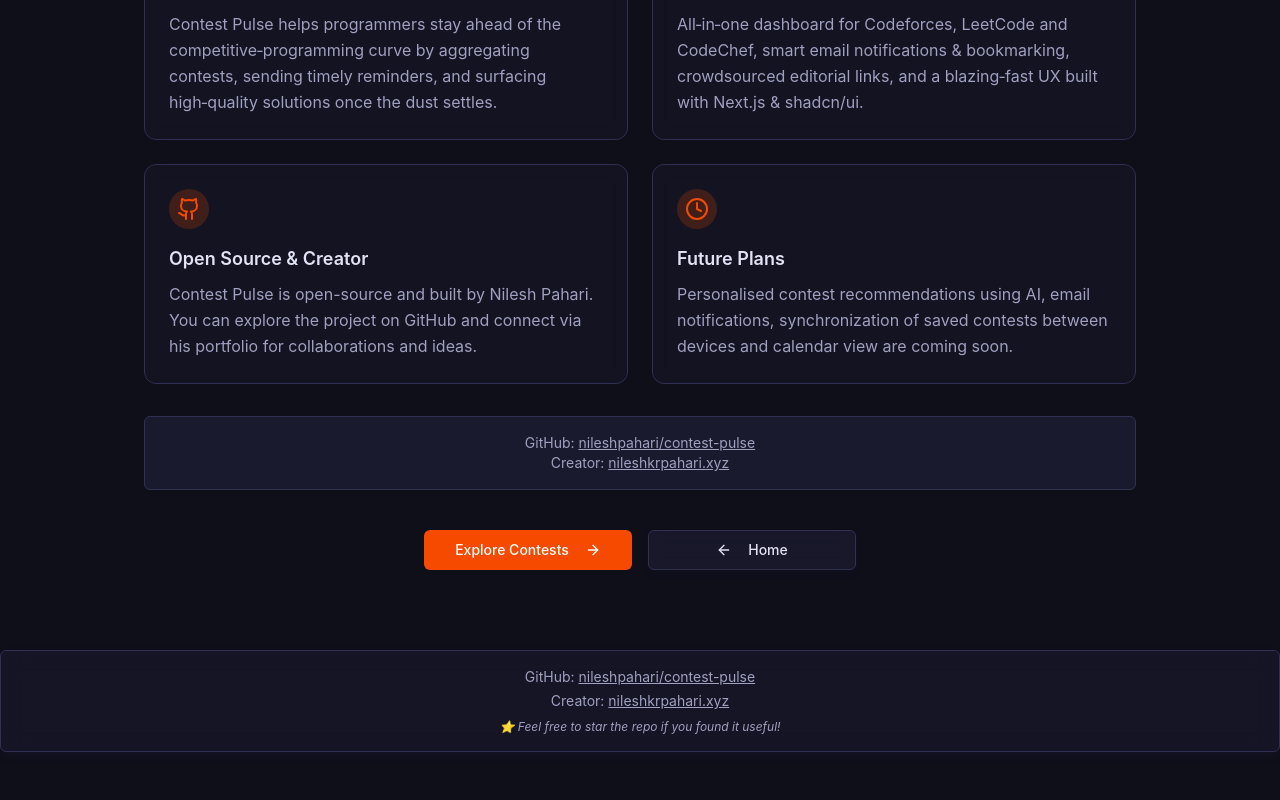
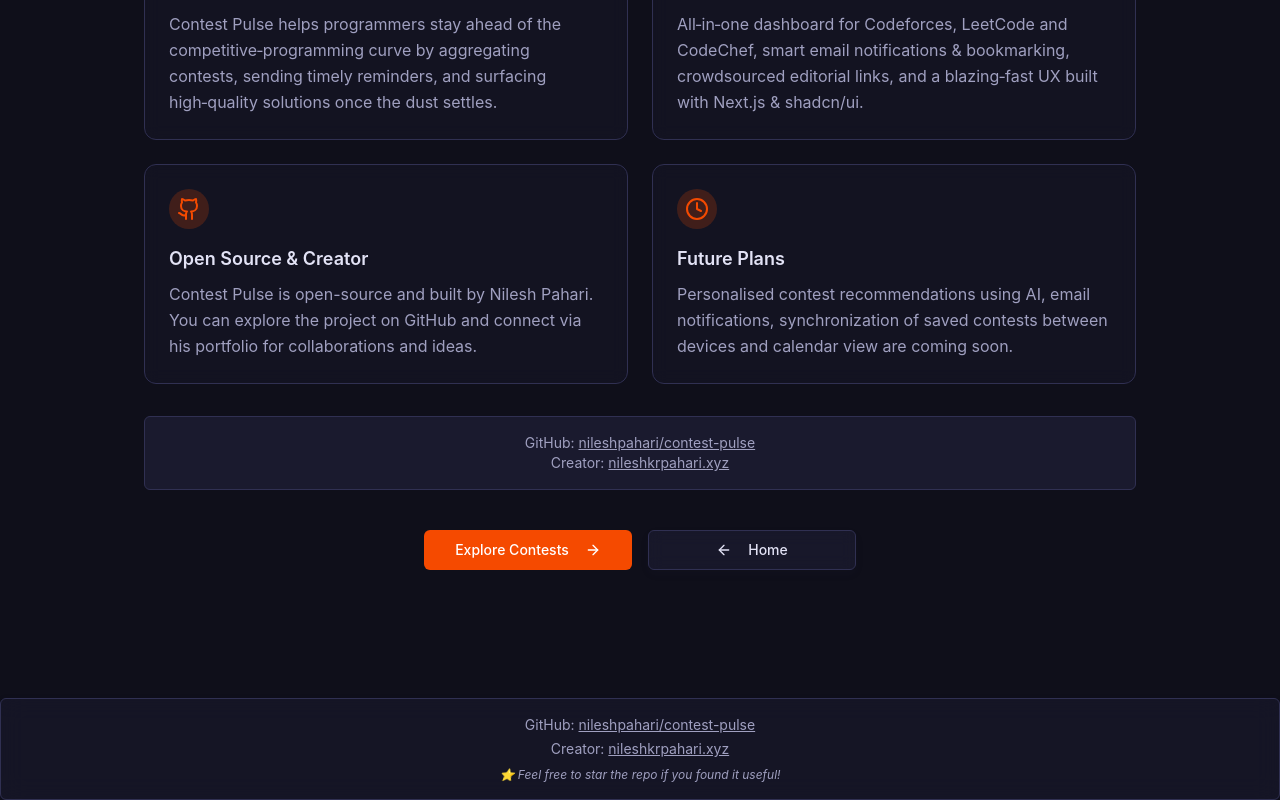
Before and after one commit to nileshpahari/contest-pulse, a Next.js app: page /about in a window 1280 px wide. Shown: the part 378-1178 px from the top of the page. Before the commit the page ends 1130 px from the top, so only its background shows below. Built offline with nearby package versions, Linux system fonts and the light colour scheme; no server answers.

Commit message:
update footer

```diff
--- a/src/components/Footer.tsx
+++ b/src/components/Footer.tsx
@@ -8,8 +8,8 @@
       <motion.div
         initial={{ opacity: 0, y: 10 }}
         animate={{ opacity: 1, y: 0 }}
-        transition={{ duration: 0.5, delay: 1.6 }}
-        className="relative z-10 mt-4 w-full flex justify-center flex-end"
+        transition={{ duration: 0.5, delay: 0.5 }}
+        className="relative z-10 mt-16 w-full flex justify-center flex-end"
       >
         <div className="w-full rounded-md border border-border bg-card/60 backdrop-blur-md p-4 text-center text-sm text-muted-foreground shadow-md">
           <p className="mb-1">
```
